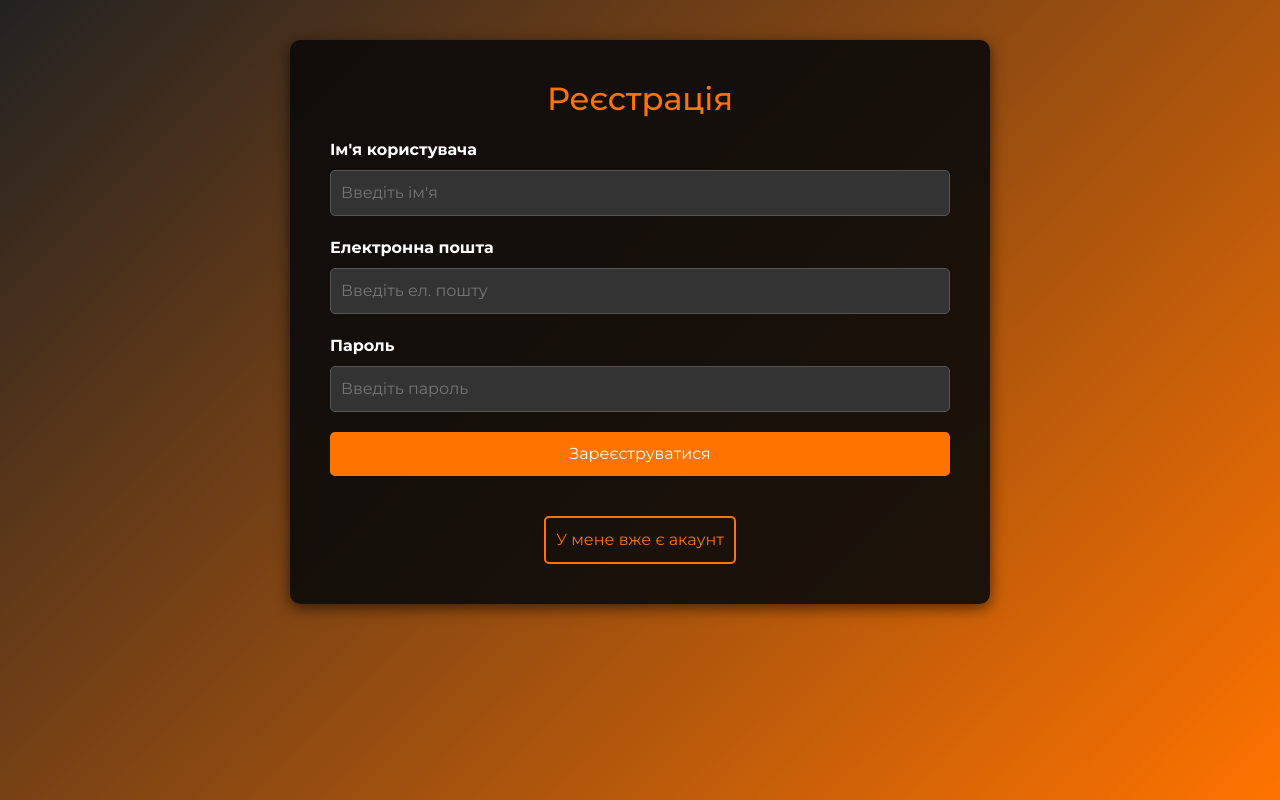
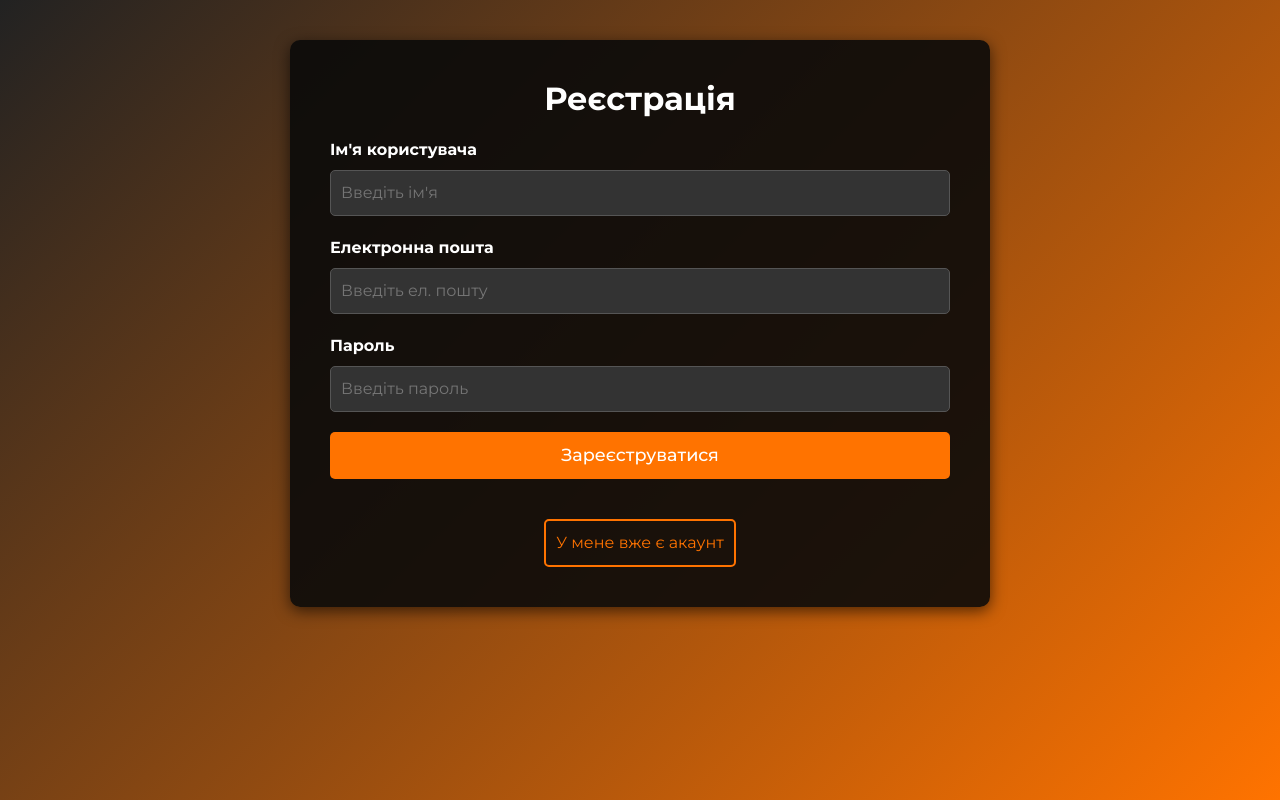
Before and after one commit to onsviii/fitness_track, a React (Create React App) app: page / in a window 1280 px wide. Built offline with nearby package versions, Linux system fonts and the light colour scheme.

Commit message:
Update some styles. delete so,e atributes

```diff
--- a/src/components/Authentication/Authentication.css
+++ b/src/components/Authentication/Authentication.css
@@ -1,12 +1,10 @@
 .page-container {
-    width: 100%;
     max-width: 700px;
     margin: 40px auto;
     padding: 40px;
     background: rgba(10, 10, 10, 0.9);
     border-radius: 10px;
     box-shadow: 0px 4px 15px rgba(0, 0, 0, 0.6);
-    overflow: auto;
     font-family: 'Montserrat', sans-serif;
     font-weight: 300;
     text-align: center;
@@ -18,11 +16,11 @@
 
   .auth-container h2 {
     margin-bottom: 20px;
-    color: #ff7300;
+    color: #ffffff;
+    font-weight: 700;
   }
 
   .form-group {
-    flex: 1;
     margin-bottom: 20px;
     text-align: left;
   }
@@ -31,7 +29,7 @@
     color: #fff;
     display: block;
     margin-bottom: 8px;
-    font-weight: bold;
+    font-weight: 650;
   }
 
   input {
@@ -51,11 +49,16 @@
     border: none;
     border-radius: 5px;
     cursor: pointer;
-    font-size: 16px;
+    font-size: 1.1rem;
+    font-weight: 500;
   }
 
   .btn:hover {
     background: #e56600;
+  }
+
+  .btn:active {
+    scale: 0.99;
   }
 
   .switch-btn {
--- a/src/components/CardItem/CardItem.css
+++ b/src/components/CardItem/CardItem.css
@@ -1,4 +1,5 @@
 .card-item {
+    flex: 1 1 calc(50% - 30px);
     background: #222;
     color: #fff;
     padding: 20px;
@@ -6,6 +7,7 @@
     margin-bottom: 10px;
     cursor: pointer;
     transition: all 0.3s ease;
+    /*text-align: center;*/
   }
 
   .card-item:hover {
--- a/src/index.css
+++ b/src/index.css
@@ -11,20 +11,16 @@ body {
   justify-content: center;
   align-items: center;
   background-attachment: fixed;
-  font-family: 'Montserrat', sans-serif;
-  font-weight: 300;
   /*background: url('./img/background.jpg') no-repeat;
   background-size: cover;*/
 }
 
 .wrapper {
-  width: 100%;
   margin: 40px auto;
   padding: 40px;
   background: rgba(10, 10, 10, 0.9);
   border-radius: 10px;
   box-shadow: 0px 4px 15px rgba(0, 0, 0, 0.6);
-  overflow: auto;
   font-family: 'Montserrat', sans-serif;
   font-weight: 300;
 }
@@ -52,3 +48,9 @@ header .logo {
   color: #fff;
   font-size: 1.1rem;
 }
+
+.card-container {
+  display: flex;
+  flex-wrap: wrap;
+  gap: 30px;
+}
--- a/src/pages/Home.js
+++ b/src/pages/Home.js
@@ -16,7 +16,7 @@ export default function Home() {
           ⏱️ Розминка: <strong>0/30 хв</strong>
         </div>
       </div>
-      <div>
+      <div className="card-container">
         <CardItem title="Сон" description="Знайдіть вашу сонну тваринку" />
         <CardItem title="Пульс" description="Одягніть пристрій і виміряйте" />
         <CardItem title="Тиск" description="Одягніть пристрій і виміряйте" />
```
